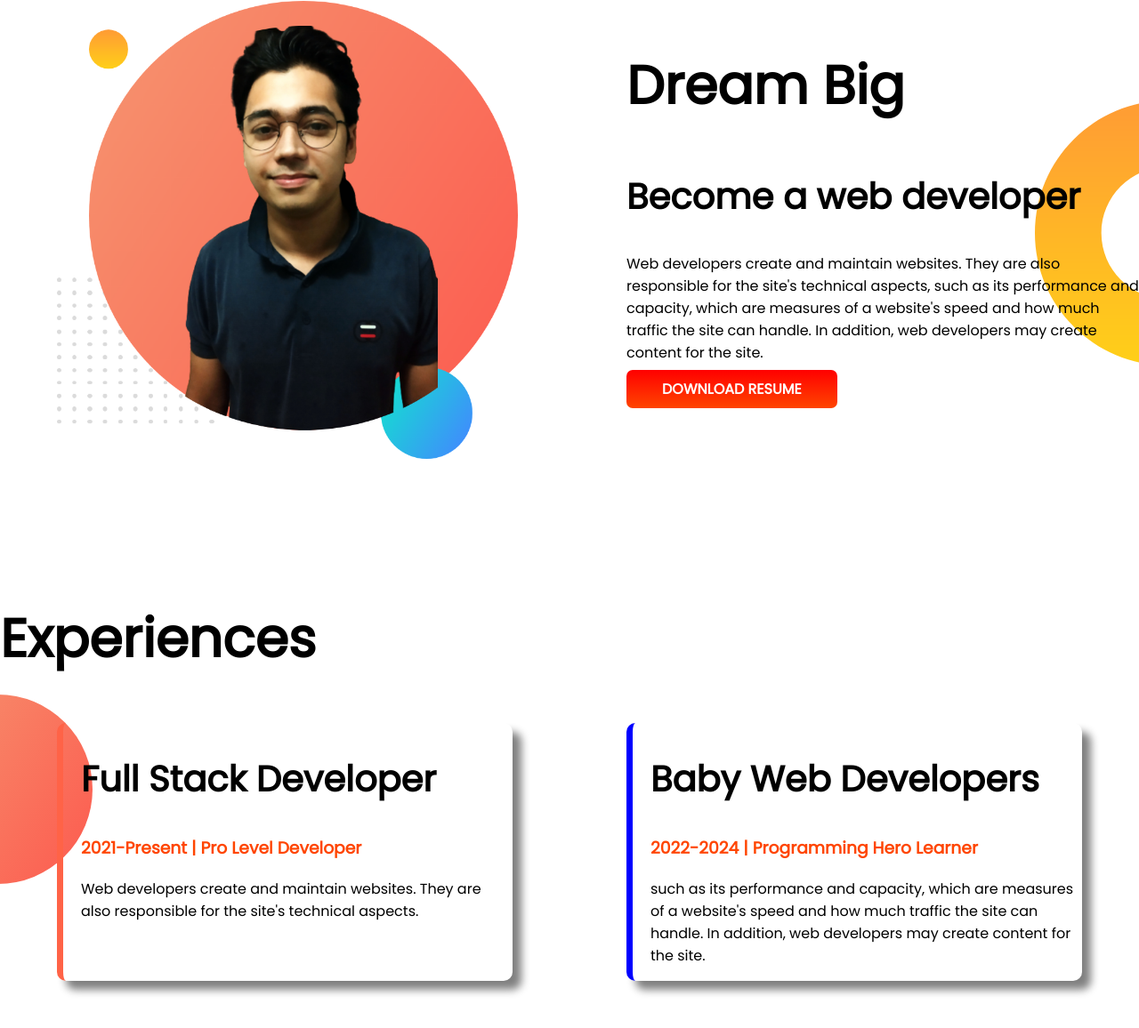
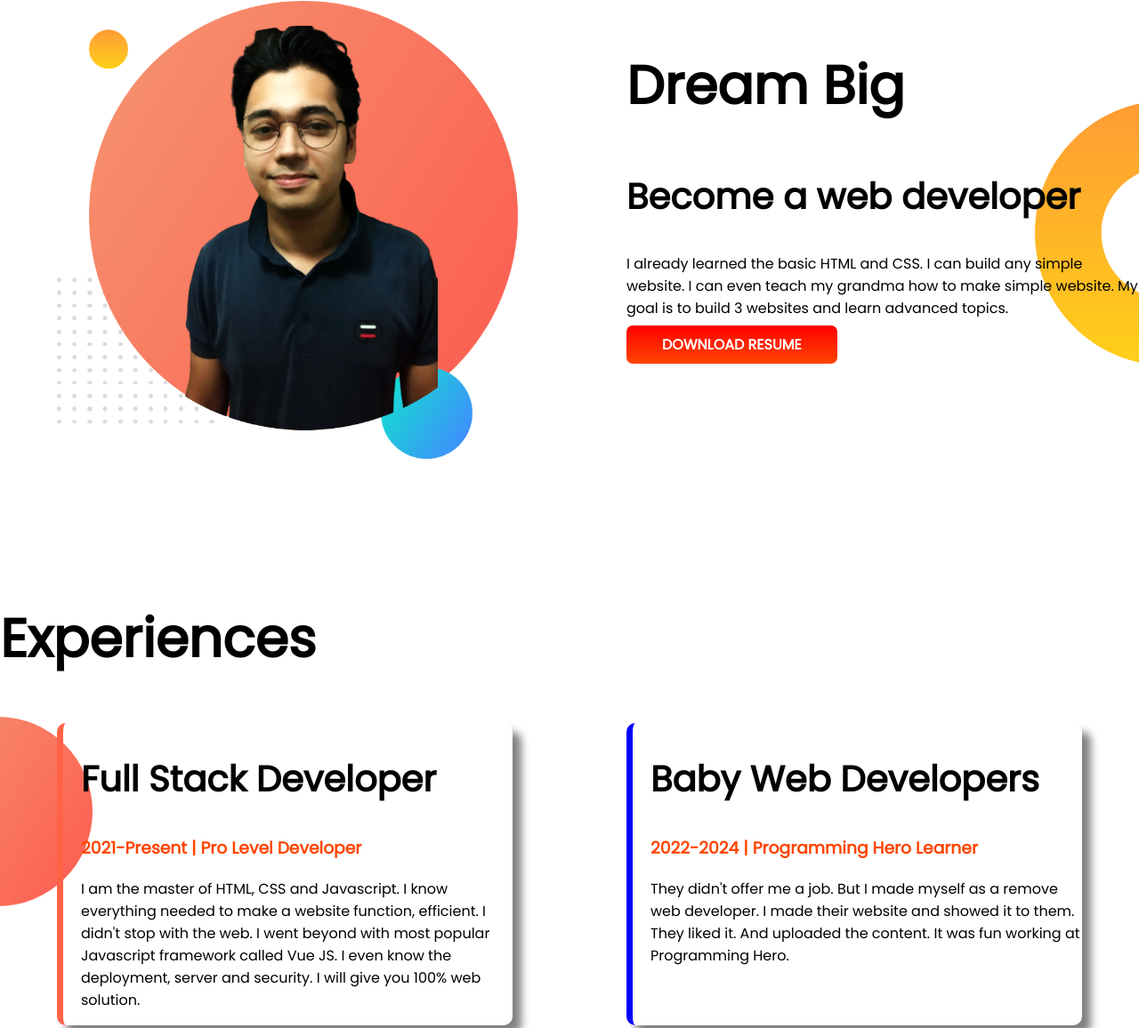
Before and after one commit to akashahmmed303/developer-portfolio, a plain HTML site: page index.html in a window 1280 px wide. Shown: the part 807-1963 px from the top of the page at 89% size. Drawn offline with Linux system fonts and the light colour scheme.

Commit message:
update data

```diff
--- a/index.html
+++ b/index.html
@@ -40,9 +40,8 @@
         <div class="half-width">
             <h1>Dream Big</h1>
             <h2>Become a web developer</h2>
-            <p>Web developers create and maintain websites. They are also responsible for the site's technical aspects,
-                such as its performance and capacity, which are measures of a website's speed and how much traffic the
-                site can handle. In addition, web developers may create content for the site.</p>
+            <p>I already learned the basic HTML and CSS. I can build any simple website. I can even teach my grandma how
+                to make simple website. My goal is to build 3 websites and learn advanced topics.</p>
             <a class="link-button" target="_blank" href="">DOWNLOAD RESUME</a>
         </div>
     </section>
@@ -52,16 +51,17 @@
             <div id="full-stack-developer" class="experience-item">
                 <h2>Full Stack Developer</h2>
                 <h3 class=" orangered-color">2021-Present | Pro Level Developer</h3>
-                <p>Web developers create and maintain websites. They are also responsible for the site's technical
-                    aspects.
+                <p>I am the master of HTML, CSS and Javascript. I know everything needed to make a website function,
+                    efficient. I didn't stop with the web. I went beyond with most popular Javascript framework called
+                    Vue JS. I even know the deployment, server and security. I will give you 100% web solution.
                 </p>
             </div>
             <div id="baby-web-developer" class="experience-item">
                 <h2>Baby Web Developers</h2>
                 <h3 class="orangered-color">2022-2024 | Programming Hero Learner</h3>
-                <p>such as its performance and capacity, which are measures of a website's speed and how much traffic
-                    the
-                    site can handle. In addition, web developers may create content for the site.</p>
+                <p>They didn't offer me a job. But I made myself as a remove web developer. I made their website and
+                    showed it to them. They liked it. And uploaded the content. It was fun working at Programming Hero.
+                </p>
             </div>
         </div>
     </section>
```
